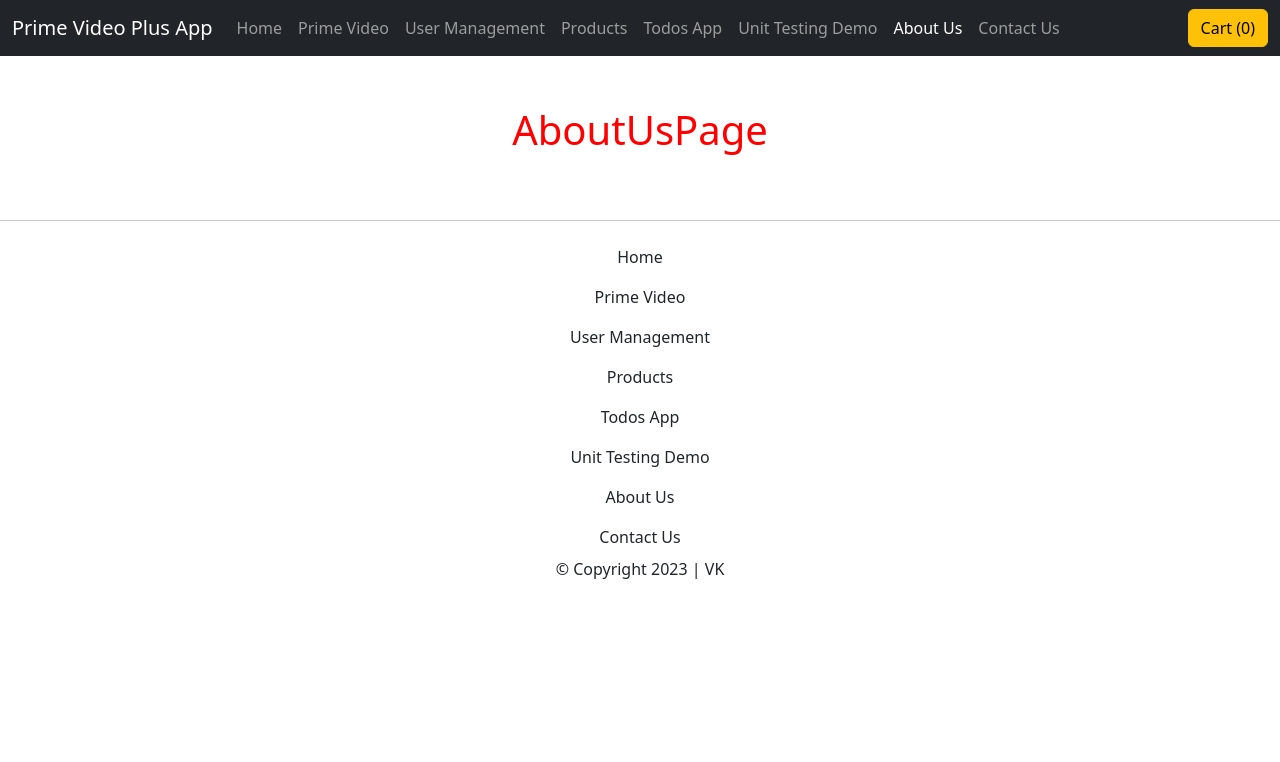
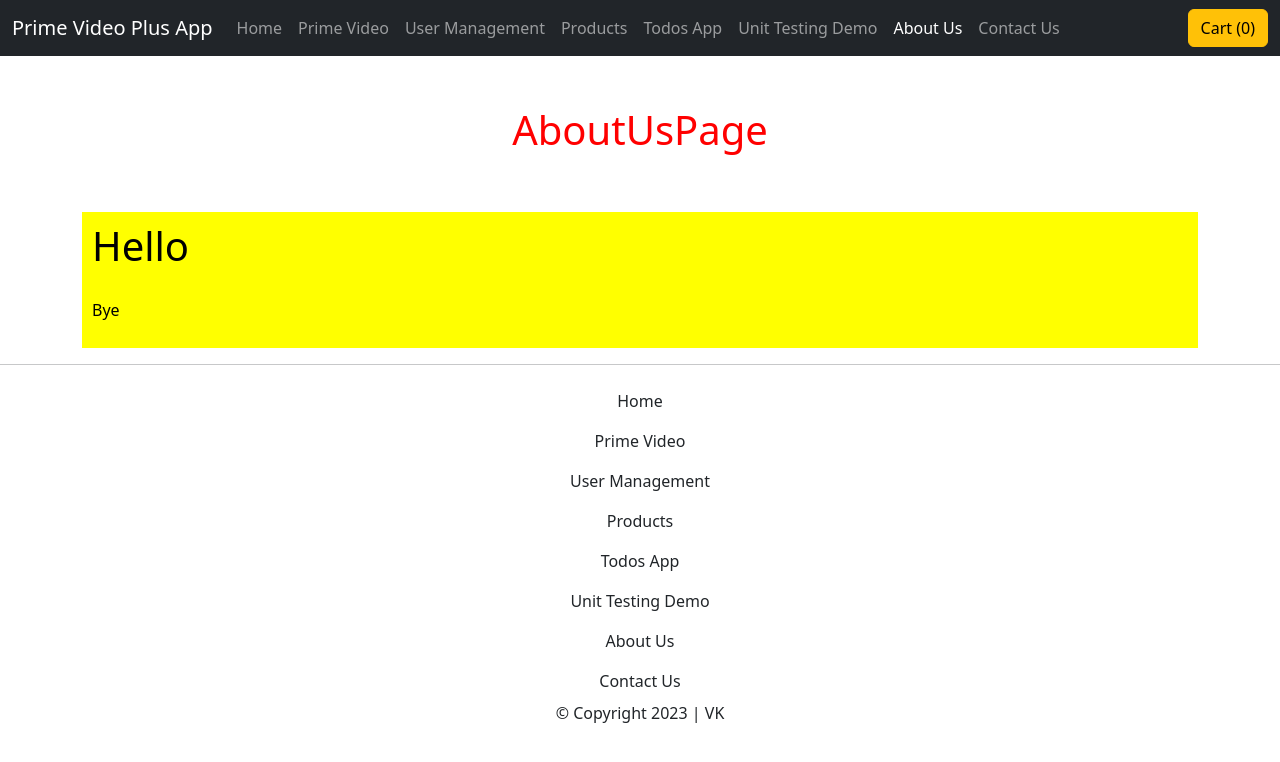
Before and after one commit to ikiviki/prime-video-plus-react, a React (Create React App) app: page /about-us in a window 1280 px wide. Shown: the top 762 px of the page. Built offline with nearby package versions, Linux system fonts and the light colour scheme.

Commit message:
HigherOrderComponent [Day12]

```diff
--- /dev/null
+++ b/src/hoc/applyStyles.js
@@ -0,0 +1,24 @@
+/**
+ * HOC -
+ * It is a function that takes in SourceComponent and returns a New Component.
+ * It is a pattern.
+ */
+export const applyStyles = (OriginalComponent) => {
+  const NewComponent = () => {
+    const yellowContainer = {
+      background: "yellow",
+      color: "black",
+      padding: "10px",
+    };
+
+    // JSX return.
+    return (
+      <div style={yellowContainer}>
+        <OriginalComponent />
+      </div>
+    );
+  };
+
+  // New Component return.
+  return NewComponent;
+};
--- a/src/pages/AboutUsPage/AboutUsPage.js
+++ b/src/pages/AboutUsPage/AboutUsPage.js
@@ -1,11 +1,17 @@
 import { Helmet } from "react-helmet-async";
 import styled from "styled-components";
+import Hello from "./components/Hello";
+import Bye from "./components/Bye";
+import { applyStyles } from "../../hoc/applyStyles";
 
 const StyledTitle = styled.h1`
   text-align: center;
   color: red;
   padding: 50px;
 `;
+
+const UpdatedHello = applyStyles(Hello);
+const UpdatedBye = applyStyles(Bye);
 
 const AboutUsPage = () => {
   return (
@@ -14,6 +20,9 @@ const AboutUsPage = () => {
         <title>About</title>
       </Helmet>
       <StyledTitle>AboutUsPage</StyledTitle>
+
+      <UpdatedHello />
+      <UpdatedBye />
     </div>
   );
 };
--- /dev/null
+++ b/src/pages/AboutUsPage/components/Bye.js
@@ -0,0 +1,5 @@
+const Bye = () => {
+  return <p>Bye</p>;
+};
+
+export default Bye;
--- /dev/null
+++ b/src/pages/AboutUsPage/components/Hello.js
@@ -0,0 +1,5 @@
+const Hello = () => {
+  return <h1>Hello</h1>;
+};
+
+export default Hello;
```
